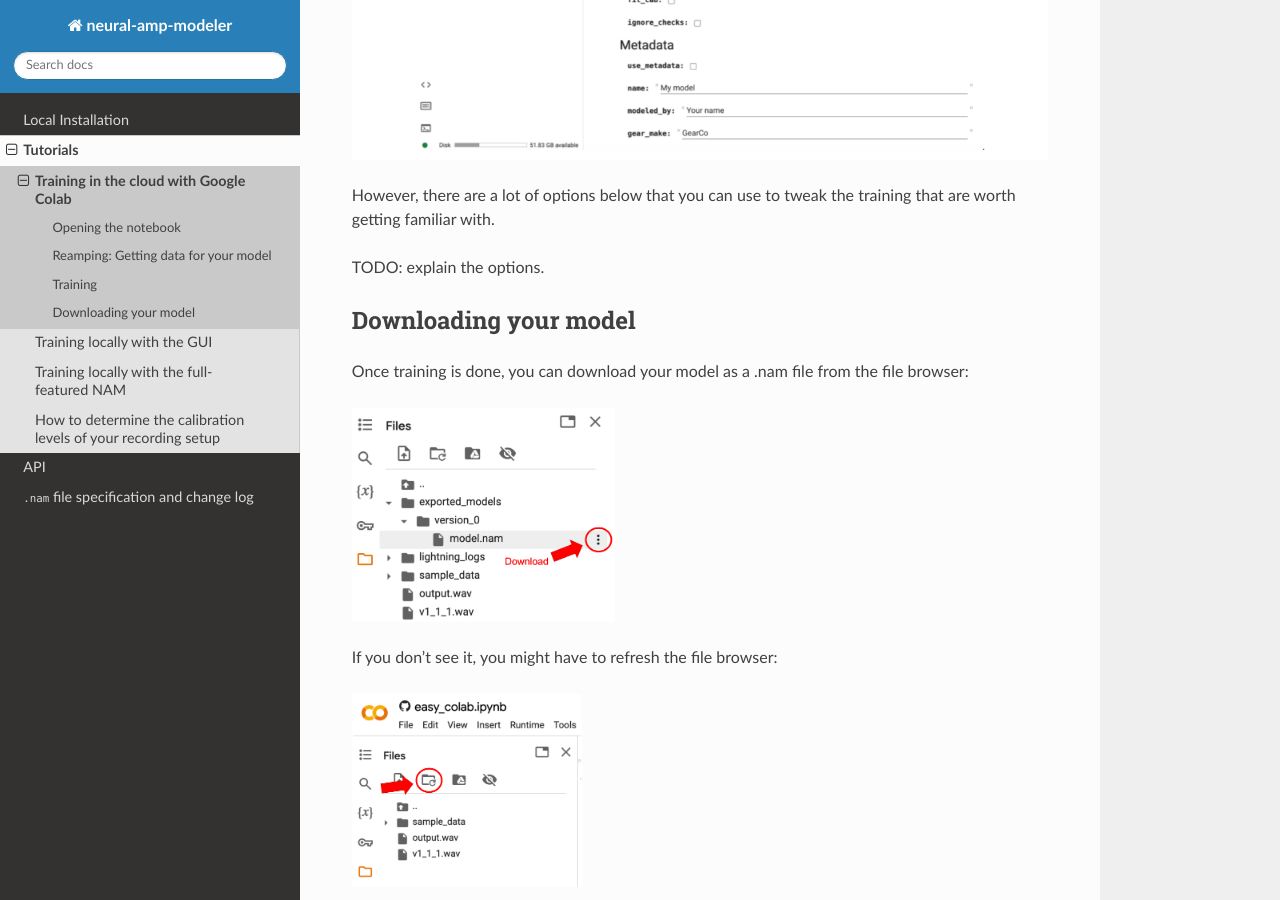
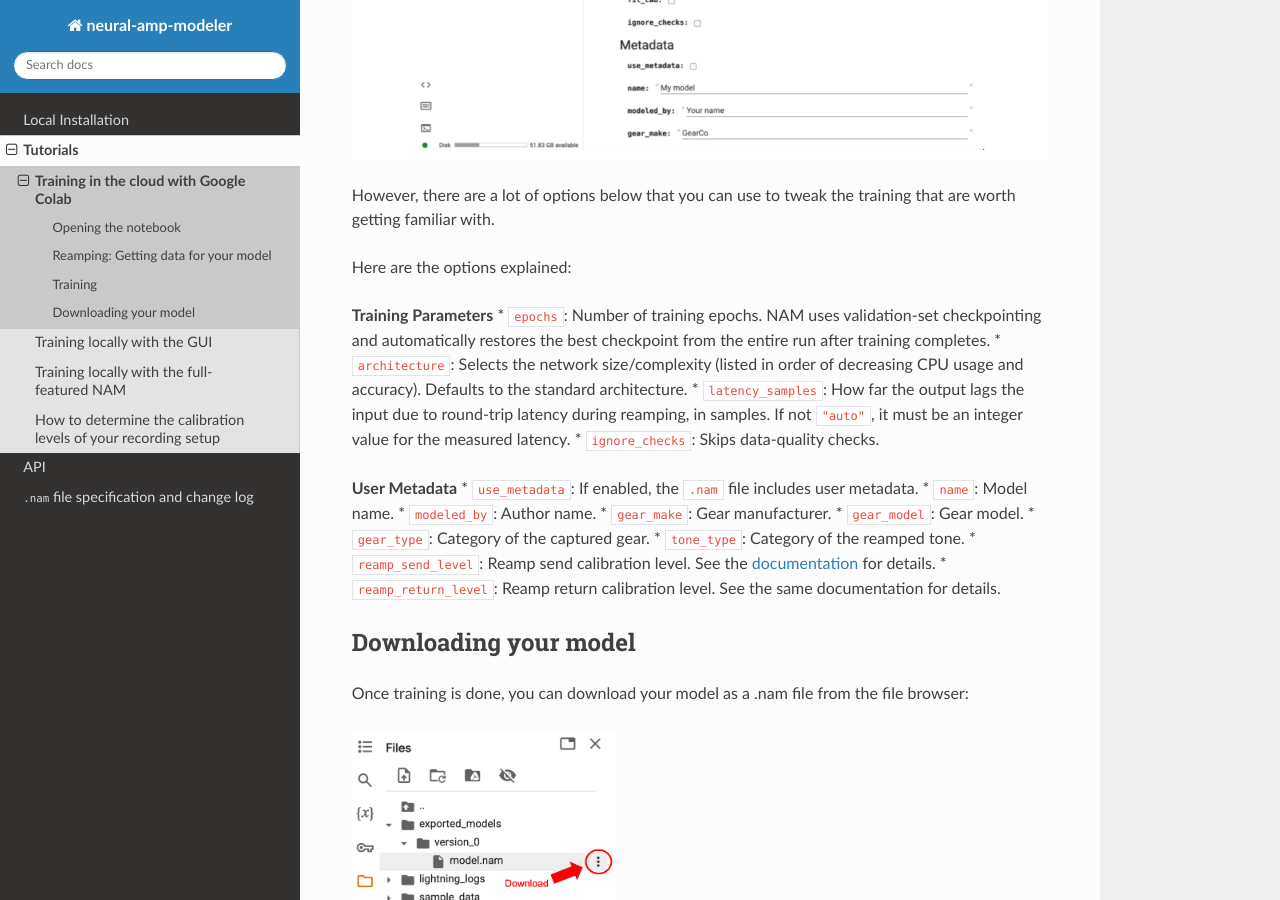
Before and after one commit to sdatkinson/neural-amp-modeler, a Sphinx documentation site: the page built from docs/source/tutorials/colab.rst, in a window 1280 px wide and 900 px high, scrolled down 2915 px. Built offline with Sphinx 7.4.7 and the Read the Docs theme 3.1.0, drawn with Linux system fonts in a browser that asks for light colours.

Commit message:
Fill in model parameter details in Colab cloud training section (#585)
* update documentation, resolve TODO for colab.rst

* fix option listing in tutorials/colab.rst

```diff
--- a/docs/source/tutorials/colab.rst
+++ b/docs/source/tutorials/colab.rst
@@ -72,7 +72,25 @@ button and everything will finish in about 10 minutes.
 However, there are a lot of options below that you can use to tweak the training
 that are worth getting familiar with.
 
-TODO: explain the options.
+Here are the options explained:
+
+**Training Parameters**
+* ``epochs``: Number of training epochs. NAM uses validation-set checkpointing and automatically restores the best checkpoint from the entire run after training completes.
+* ``architecture``: Selects the network size/complexity (listed in order of decreasing CPU usage and accuracy). Defaults to the standard architecture.
+* ``latency_samples``: How far the output lags the input due to round-trip latency during reamping, in samples. If not ``"auto"``, it must be an integer value for the measured latency.
+* ``ignore_checks``: Skips data-quality checks.
+
+**User Metadata**
+* ``use_metadata``: If enabled, the ``.nam`` file includes user metadata.
+* ``name``: Model name.
+* ``modeled_by``: Author name.
+* ``gear_make``: Gear manufacturer.
+* ``gear_model``: Gear model.
+* ``gear_type``: Category of the captured gear.
+* ``tone_type``: Category of the reamped tone.
+* ``reamp_send_level``: Reamp send calibration level. See the `documentation <https://neural-amp-modeler.readthedocs.io/en/stable/tutorials/calibration.html>`_ for details.
+* ``reamp_return_level``: Reamp return calibration level. See the same documentation for details.
+
 
 Downloading your model
 ----------------------
```
